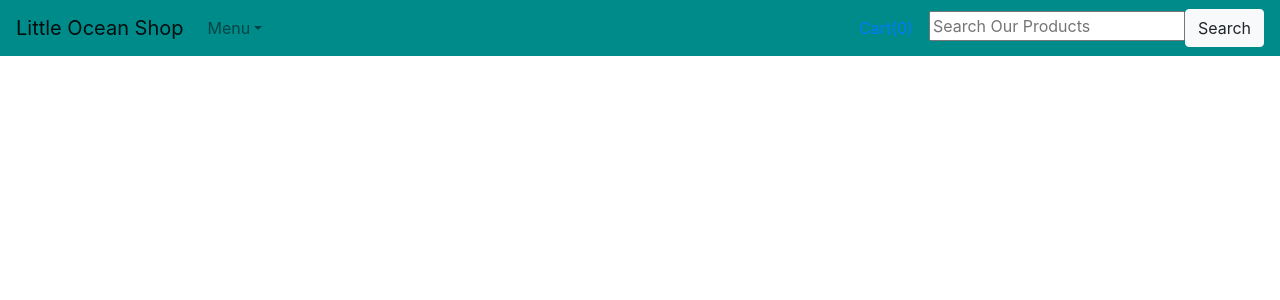
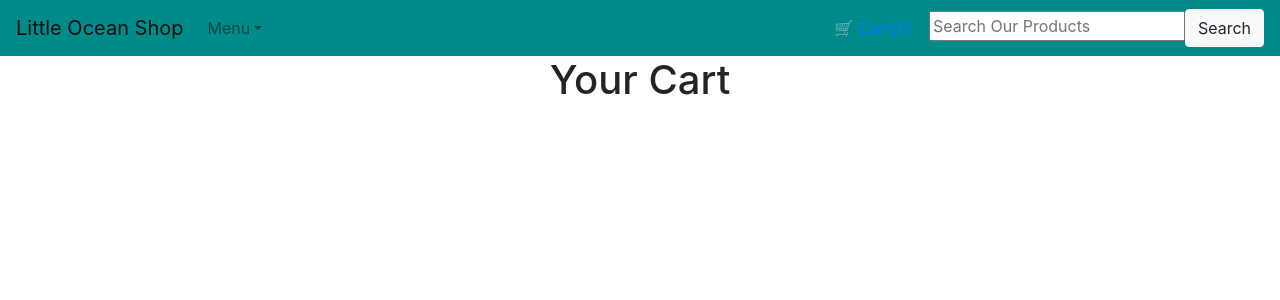
Before and after one commit to jehough/reactproject, a React (Create React App) app in the folder jsfrontend/: page /cart in a window 1280 px wide. Shown: the top 300 px of the page. Built offline with nearby package versions, Linux system fonts and the light colour scheme.

Commit message:
modifies navbar button and adds cart route

```diff
--- a/jsfrontend/src/App.js
+++ b/jsfrontend/src/App.js
@@ -9,6 +9,7 @@ import Items from './views/containers/items'
 import Navbar from './views/containers/navbar'
 import Categories from './views/containers/categories'
 import ItemShow from './views/containers/item_show'
+import Cart from './views/containers/cart'
 import { connect } from 'react-redux'
 import './App.css';
 import './bootstrap.css'
@@ -23,6 +24,7 @@ function App() {
       <Route path="/categories/:catID" component={Items} />
       <Route path="/items/:itemID" component={ItemShow} />
       <Route exact path="/items" render={routerProps => <Items {...routerProps}/>} />
+      <Route path="/cart" component={Cart} />
     </div>
     </Router>
   );
--- /dev/null
+++ b/jsfrontend/src/views/containers/cart.js
@@ -0,0 +1,16 @@
+import React, {Component} from 'react';
+import DisplayTitle from '../components/title.js'
+
+
+
+
+class Cart extends Component {
+
+
+  render(){
+    return(<div>
+      <DisplayTitle title={"Your Cart"} />
+      </div>)
+  }
+}
+export default Cart
--- a/jsfrontend/src/views/containers/navbar.js
+++ b/jsfrontend/src/views/containers/navbar.js
@@ -18,9 +18,8 @@ import {connect} from 'react-redux'
               <NavDropdown.Item href="/categories">Categories</NavDropdown.Item>
             </NavDropdown>
           </Nav>
-          <Nav.Link href="/cart">Cart({this.props.items.length})</Nav.Link>
+          <Nav.Link href="/cart"> &#128722; Cart({this.props.items.length})</Nav.Link>
           <SearchBar />
-
           </Navbar.Collapse>
         </Navbar>
   )
```
